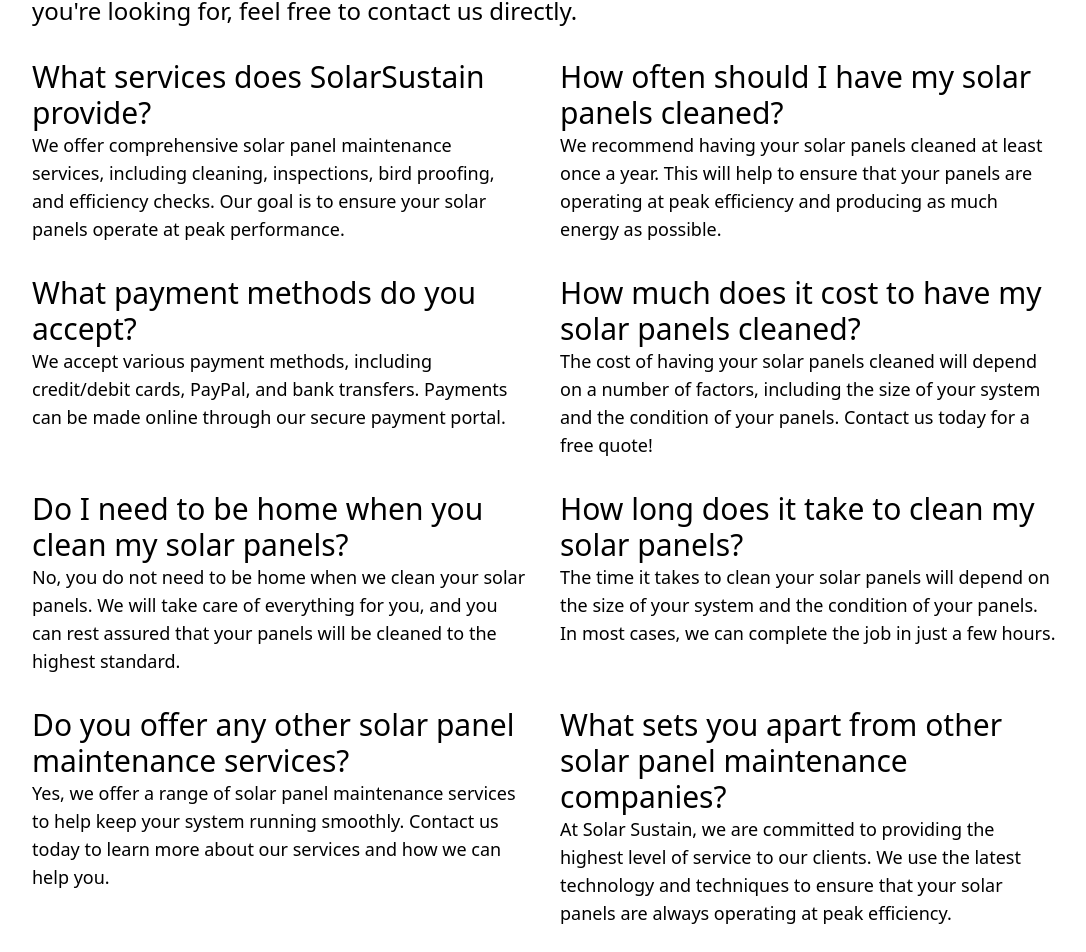
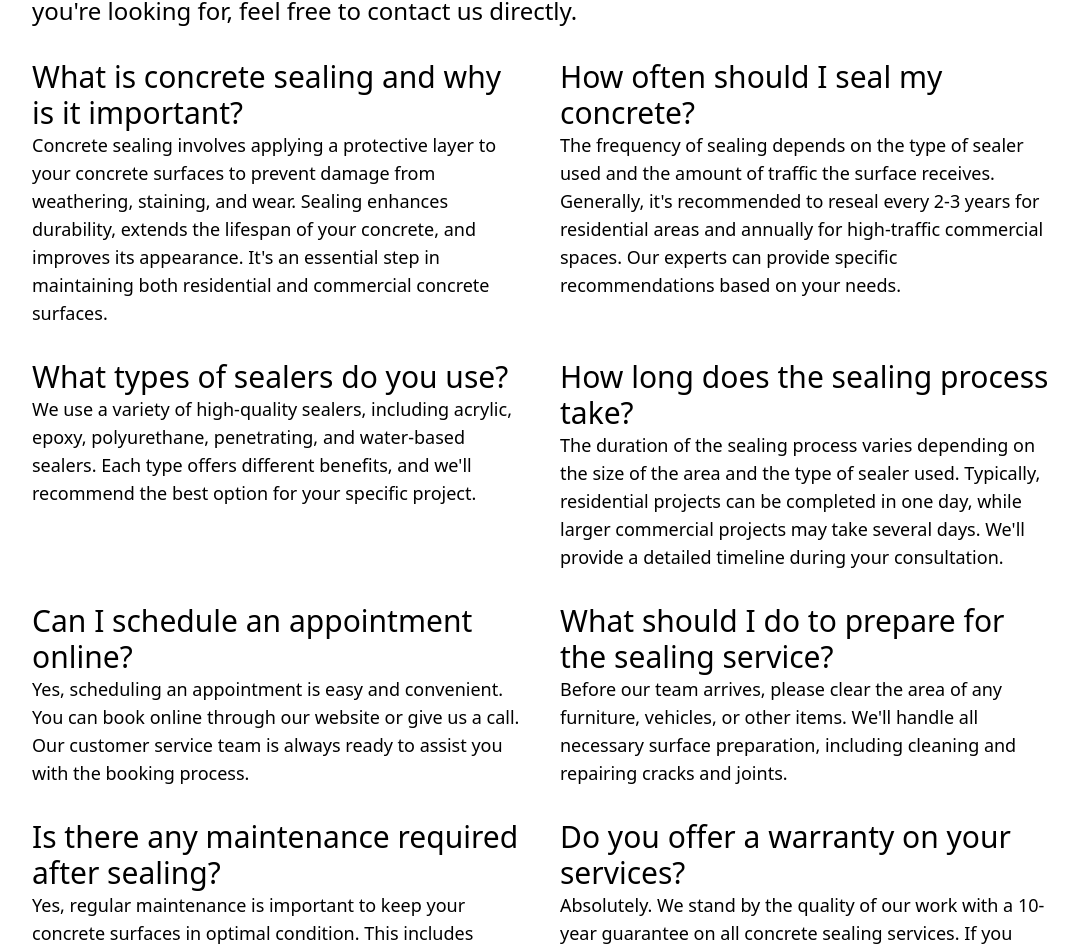
Before and after one commit to gerardojgarcia/sealtechpro, a Nuxt app: page /faqs in a window 1280 px wide. Shown: the part 1017-1969 px from the top of the page, without its empty margins (96-1182 px from the left). Built offline with nearby package versions, Linux system fonts and the light colour scheme.

Commit message:
updated terms and conidions page

```diff
--- a/pages/faqs.vue
+++ b/pages/faqs.vue
@@ -1,4 +1,52 @@
 <script setup>
+
+const faqs = ref([
+{
+    id: 1,
+    question: "What is concrete sealing and why is it important?",
+    answer: "Concrete sealing involves applying a protective layer to your concrete surfaces to prevent damage from weathering, staining, and wear. Sealing enhances durability, extends the lifespan of your concrete, and improves its appearance. It's an essential step in maintaining both residential and commercial concrete surfaces."
+  },
+  {
+    id: 2,
+    question: "How often should I seal my concrete?",
+    answer: "The frequency of sealing depends on the type of sealer used and the amount of traffic the surface receives. Generally, it's recommended to reseal every 2-3 years for residential areas and annually for high-traffic commercial spaces. Our experts can provide specific recommendations based on your needs."
+  },
+  {
+    id: 3,
+    question: "What types of sealers do you use?",
+    answer: "We use a variety of high-quality sealers, including acrylic, epoxy, polyurethane, penetrating, and water-based sealers. Each type offers different benefits, and we'll recommend the best option for your specific project."
+  },
+  {
+    id: 4,
+    question: "How long does the sealing process take?",
+    answer: "The duration of the sealing process varies depending on the size of the area and the type of sealer used. Typically, residential projects can be completed in one day, while larger commercial projects may take several days. We'll provide a detailed timeline during your consultation."
+  },
+  {
+    id: 5,
+    question: "Can I schedule an appointment online?",
+    answer: "Yes, scheduling an appointment is easy and convenient. You can book online through our website or give us a call. Our customer service team is always ready to assist you with the booking process."
+  },
+  {
+    id: 6,
+    question: "What should I do to prepare for the sealing service?",
+    answer: "Before our team arrives, please clear the area of any furniture, vehicles, or other items. We'll handle all necessary surface preparation, including cleaning and repairing cracks and joints."
+  },
+  {
+    id: 7,
+    question: "Is there any maintenance required after sealing?",
+    answer: "Yes, regular maintenance is important to keep your concrete surfaces in optimal condition. This includes periodic cleaning and resealing as needed. We offer maintenance and resealing services to ensure long-lasting protection."
+  },
+  {
+    id: 8,
+    question: "Do you offer a warranty on your services?",
+    answer: "Absolutely. We stand by the quality of our work with a 10-year guarantee on all concrete sealing services. If you experience any issues, please contact us, and we'll make it right."
+  },
+  {
+    id: 9,
+    question: "How can I provide feedback on your services?",
+    answer: "We value your feedback and encourage you to share your experience with us. You can provide feedback directly through our website, via email, or by giving us a call. Your input helps us continually improve our services."
+  }
+])
 
 </script>
 <template>
@@ -11,44 +59,11 @@
             <p class="intro text-2xl">Have questions about our solar panel maintenance services? We've got answers! Below you'll find the most frequently asked questions from our clients. If you don't find what you're looking for, feel free to contact us directly.</p>
 
             <div class="faq-grid grid grid-cols-1 md:grid-cols-2 gap-8">
-                <div class="faq">
-                    <h2 class="text-3xl">What services does SolarSustain provide?</h2>
-                    <p class="text-lg">We offer comprehensive solar panel maintenance services, including cleaning, inspections, bird proofing, and efficiency checks. Our goal is to ensure your solar panels operate at peak performance.</p>
-                </div>
-                <div class="faq">
-                    <h2 class="text-3xl">How often should I have my solar panels cleaned?</h2>
-                    <p class="text-lg">We recommend having your solar panels cleaned at least once a year. This will help to ensure that your panels are operating at peak efficiency and producing as much energy as possible.</p>
-                </div>
-                <div class="faq">
-                    <h2 class="text-3xl">What payment methods do you accept?</h2>
-                    <p class="text-lg">We accept various payment methods, including credit/debit cards, PayPal, and bank transfers. Payments can be made online through our secure payment portal.</p>
-                </div>
-                <div class="faq">
-                    <h2 class="text-3xl">How much does it cost to have my solar panels cleaned?</h2>
-                    <p class="text-lg">The cost of having your solar panels cleaned will depend on a number of factors, including the size of your system and the condition of your panels. Contact us today for a free quote!</p>
-                </div>
-                <div class="faq">
-                    <h2 class="text-3xl">Do I need to be home when you clean my solar panels?</h2>
-                    <p class="text-lg">No, you do not need to be home when we clean your solar panels. We will take care of everything for you, and you can rest assured that your panels will be cleaned to the highest standard.</p>
-                </div>
-                <div class="faq">
-                    <h2 class="text-3xl">How long does it take to clean my solar panels?</h2>
-                    <p class="text-lg">The time it takes to clean your solar panels will depend on the size of your system and the condition of your panels. In most cases, we can complete the job in just a few hours.</p>
-                </div>
-                <div class="faq">
-                    <h2 class="text-3xl">Do you offer any other solar panel maintenance services?</h2>
-                    <p class="text-lg">Yes, we offer a range of solar panel maintenance services to help keep your system running smoothly. Contact us today to learn more about our services and how we can help you.</p>
-                </div>
-                <div class="faq">
-                    <h2 class="text-3xl">What sets you apart from other solar panel maintenance companies?</h2>
-                    <p class="text-lg">At Solar Sustain, we are committed to providing the highest level of service to our clients. We  use the latest technology and techniques to ensure that your solar panels are always operating at peak efficiency.</p>
+                <div class="faq" v-for="faq in faqs" :key="faq.id">
+                    <h2 class="text-3xl">{{ faq.question }}</h2>
+                    <p class="text-lg">{{faq.answer}}</p>
                 </div>
 
-                <div class="faq">
-                        <h2 class="text-3xl">What if there’s a problem after the service?</h2>
-                        <p class="text-lg">If you encounter any issues after our service, please contact our customer support team immediately. We’re committed to your satisfaction and will address any concerns promptly.</p>
-
-                </div>
         </div>
 
         <p class="conclusion md:mx-32 text-3xl font-bold mt-16">Don't see your question here? Our customer service team is ready to help. Contact us anytime for more information about SolarSustain's services and how we can help keep your solar panels performing at their best.</p>
```
Also changed, not shown: pages/terms.vue (+58 -49 lines).
